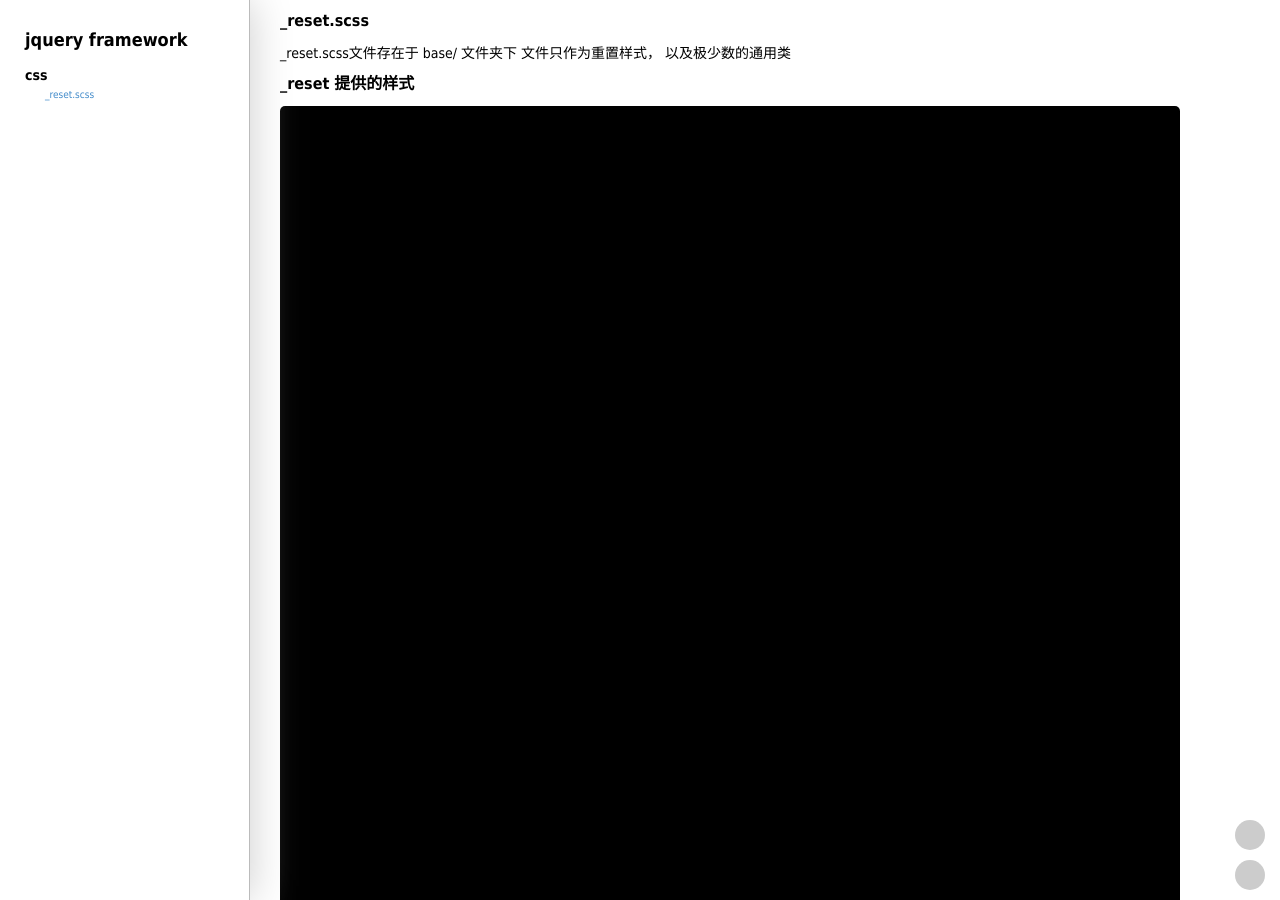
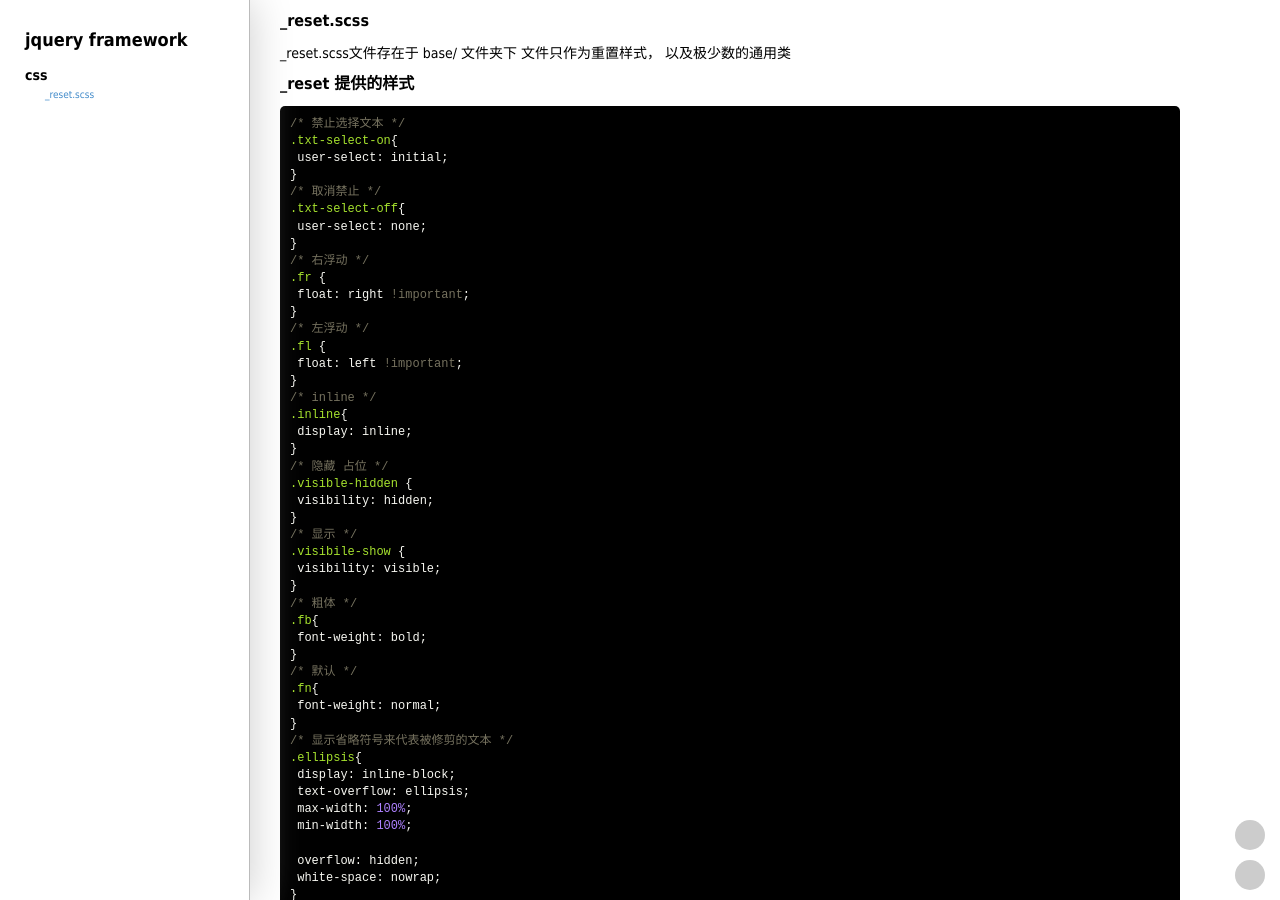
Before and after one commit to pengfeiWang/jquery-framework, a Jekyll site: the page built from _posts/css/2015-09-10-_reset.html, in a window 1280 px wide and 900 px high. Built offline with Jekyll 4.4.1, drawn with Linux system fonts in a browser that asks for light colours.

Commit message:
test path

```diff
--- a/_includes/head.html
+++ b/_includes/head.html
@@ -12,5 +12,5 @@
 <link rel="icon" href="/favicon.ico" type="image/x-icon">
 <link rel="stylesheet" type="text/css" href="/style/main.css">
 <link rel="stylesheet" type="text/css" href="/css/app.css">
-<link rel="stylesheet" type="text/css" href="css/pygments.css">
+<link rel="stylesheet" type="text/css" href="/css/pygments.css">
 </head>
```
